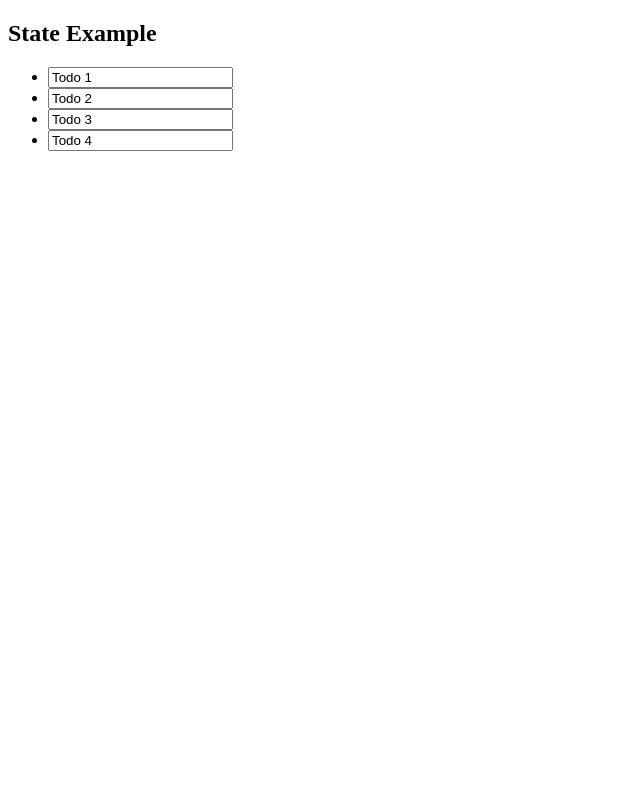
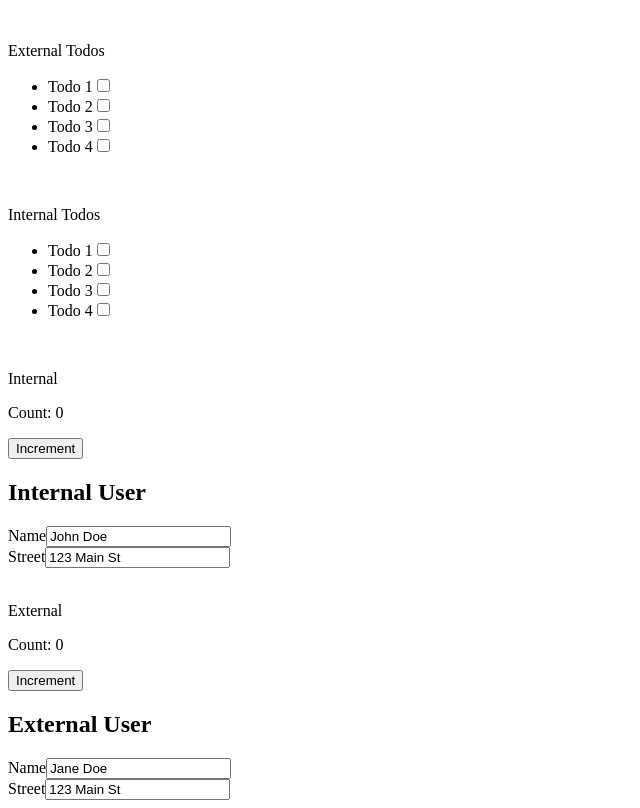
Before and after one commit to David-Itzhak-Kohen/signals-example, a React (Vite) app: page / in a window 1280 px wide. Shown: the whole page, without its empty margins (0-640 px from the left). Built offline with nearby package versions, Linux system fonts and the light colour scheme.

Commit message:
log testing

```diff
--- a/src/App.tsx
+++ b/src/App.tsx
@@ -1,19 +1,15 @@
-import ComplexState from "./components/complex-state";
-import StateExample from "./components/state-example";
+import ExternalUser from "./components/external-user";
+import InternalUser from "./components/internal-user";
 import InternalTodos from "./components/internal-todos";
 import ExternalTodos from "./components/external-todos";
-import ExternalCounter from "./components/external-counter";
-import InternalCounter from "./components/internal-counter";
 
 function App() {
-  return <StateExample />;
-
   return (
     <>
-      <ExternalCounter />
-      <InternalCounter />
       <ExternalTodos />
       <InternalTodos />
+      <InternalUser />
+      <ExternalUser />
     </>
   );
 }
--- a/src/components/complex-state.tsx
+++ b/src/components/complex-state.tsx
@@ -49,6 +49,10 @@ const ComplexState = () => {
         state.value.items = items;
       });
     }
+  }, [state.value.sack?.id]);
+
+  useEffect(() => {
+    console.log("sack value changed", state.value.sack);
   }, [state.value.sack]);
 
   useEffect(() => {
--- /dev/null
+++ b/src/components/external-user.tsx
@@ -0,0 +1,77 @@
+import { useEffect } from "react";
+import { createSignal, signalEffect } from "../utilities/signal.utility";
+
+const countSignal = createSignal(0);
+
+export const userSignal = createSignal({
+  name: "John Doe",
+  age: 42,
+  address: {
+    street: "123 Main St",
+    city: "New York",
+    state: "NY",
+    zip: "10001",
+  },
+});
+
+export const handleUpdateName = (name: string) => {
+  userSignal.value.name = name;
+};
+
+export const handleUpdateStreet = (street: string) => {
+  userSignal.value.address.street = street;
+};
+
+signalEffect(() => {
+  console.log("test infinite loop");
+  userSignal.value.name = "Jane Doe";
+});
+
+signalEffect(() => {
+  console.log("updated external user in signal effect", userSignal.value);
+});
+
+signalEffect(() => {
+  console.log("updated external count in signal effect", countSignal.value);
+});
+
+const ExternalUser = () => {
+  const user = userSignal.useStateAdapter();
+  const count = countSignal.useStateAdapter();
+
+  useEffect(() => {
+    console.log("updated external user in use effect");
+  }, [user.value]);
+
+  useEffect(() => {
+    console.log("updated external count in use effect");
+  }, [count.value]);
+
+  return (
+    <div>
+      <div>
+        <br />
+        <p>External</p>
+        <p>Count: {count.value}</p>
+        <button onClick={() => count.value++}>Increment</button>
+      </div>
+      <h2>External User</h2>
+      <div>
+        <label>Name</label>
+        <input
+          value={user.value.name}
+          onChange={(e) => handleUpdateName(e.target.value)}
+        />
+      </div>
+      <div>
+        <label>Street</label>
+        <input
+          value={user.value.address.street}
+          onChange={(e) => handleUpdateStreet(e.target.value)}
+        />
+      </div>
+    </div>
+  );
+};
+
+export default ExternalUser;
--- /dev/null
+++ b/src/components/internal-user.tsx
@@ -0,0 +1,62 @@
+import { useEffect } from "react";
+import { useSignal } from "../utilities/signal.utility";
+
+const InternalUser = () => {
+  const count = useSignal(0);
+  const user = useSignal({
+    name: "John Doe",
+    age: 42,
+    address: {
+      street: "123 Main St",
+      city: "New York",
+      state: "NY",
+      zip: "10001",
+    },
+  });
+
+  const handleUpdateName = (name: string) => {
+    user.value.name = name;
+  };
+
+  const handleUpdateStreet = (street: string) => {
+    user.value.address.street = street;
+  };
+
+  useEffect(() => {
+    console.log("updated internal user in use effect");
+  }, [user.value]);
+
+  useEffect(() => {
+    console.log("internal count updated in use effect");
+  }, [count.value]);
+
+  return (
+    <>
+      <div>
+        <br />
+        <p>Internal</p>
+        <p>Count: {count.value}</p>
+        <button onClick={() => count.value++}>Increment</button>
+      </div>
+      <div>
+        <h2>Internal User</h2>
+        <div>
+          <label>Name</label>
+          <input
+            value={user.value.name}
+            onChange={(e) => handleUpdateName(e.target.value)}
+          />
+        </div>
+        <div>
+          <label>Street</label>
+          <input
+            value={user.value.address.street}
+            onChange={(e) => handleUpdateStreet(e.target.value)}
+          />
+        </div>
+      </div>
+    </>
+  );
+};
+
+export default InternalUser;
--- a/src/utilities/proxy.utility.ts
+++ b/src/utilities/proxy.utility.ts
@@ -12,7 +12,8 @@ export const isObject = (value: unknown) => {
 export const createDeepObjectObserver = <T extends Object>(
   target: T,
   handler: IObserverHandler,
-  cache: WeakMap<Object, Object>
+  cache: WeakMap<Object, Object>,
+  parents: Object[] = []
 ): T => {
   if (cache.has(target)) {
     return cache.get(target) as T;
@@ -27,15 +28,22 @@ export const createDeepObjectObserver = <T extends Object>(
       handler.afterGet?.();
 
       if (isObject(value)) {
-        return createDeepObjectObserver(value as Object, handler, cache);
+        return createDeepObjectObserver(value as Object, handler, cache, [
+          ...parents,
+          target,
+        ]);
       }
 
       return value;
     },
     set: (object, key, value) => {
-      console.log("set", object, key, value);
+      parents.forEach((parent) => {
+        cache.delete(parent);
+      });
+
+      cache.delete(object);
+
       handler.beforeSet?.();
-      cache.delete(object);
       const success = Reflect.set(object, key, value);
 
       if (success) {
```
